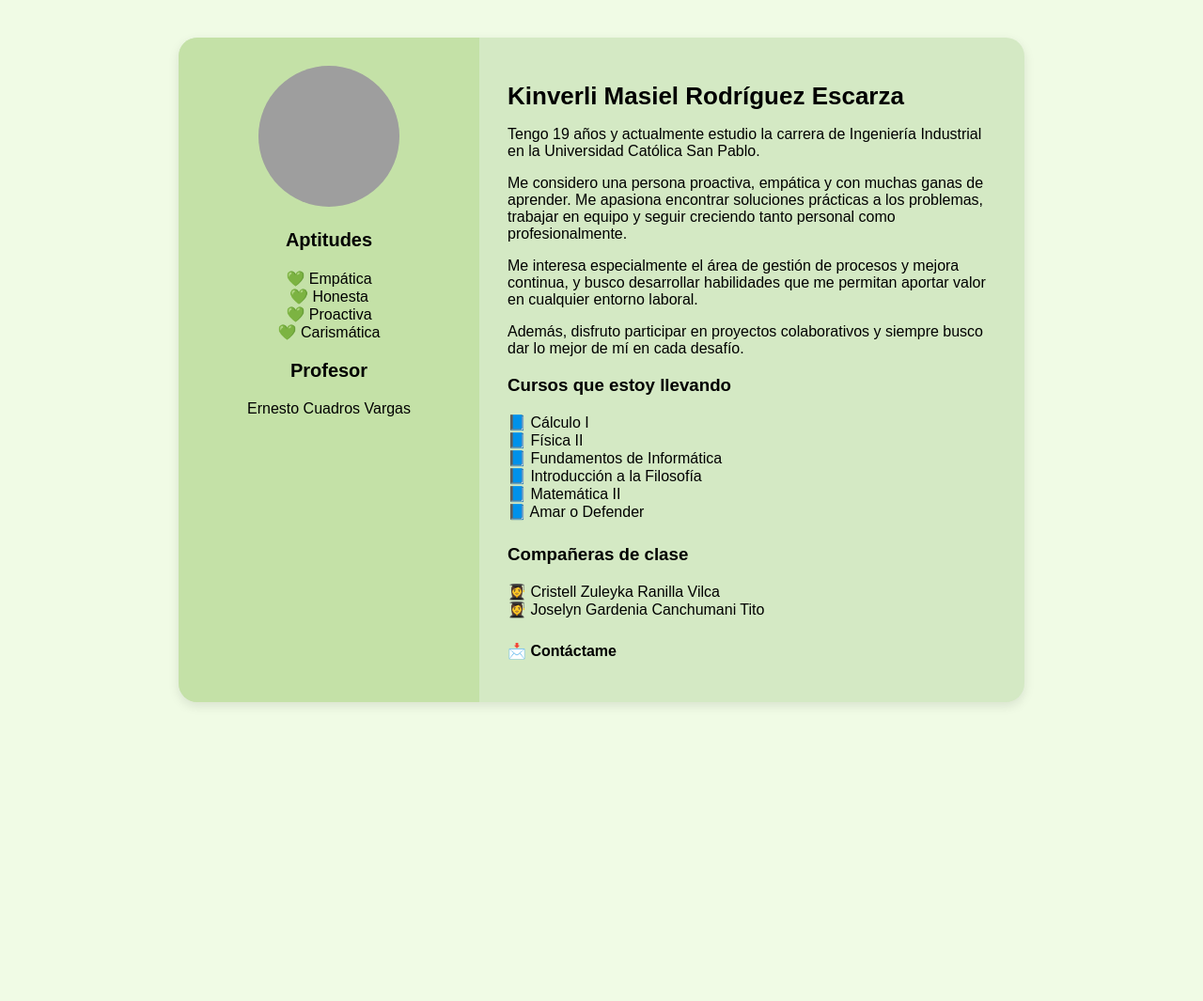
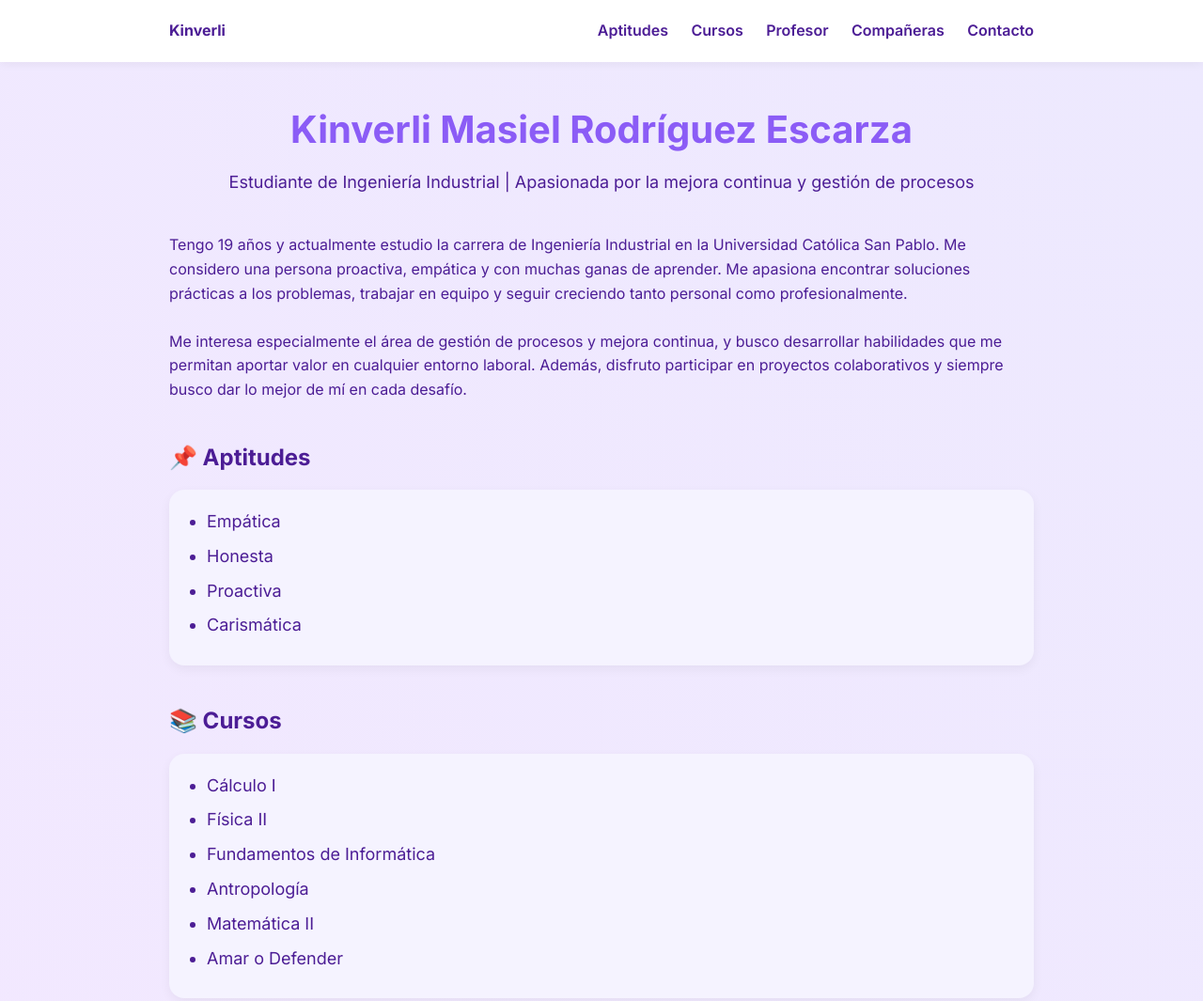
Before and after one commit to Kimberly230705/esta-si, a plain HTML site: page index.html in a window 1280 px wide. Shown: the top 1065 px of the page at 94% size. Before the commit the page ends 800 px from the top, so only its background shows below. Drawn offline with Linux system fonts and the light colour scheme; grey boxes are pictures that could not be loaded.

Commit message:
Update index.html

```diff
--- a/index.html
+++ b/index.html
@@ -1,131 +1,258 @@
 <!DOCTYPE html>
 <html lang="es">
 <head>
-  <meta charset="UTF-8">
+  <meta charset="UTF-8" />
+  <meta name="viewport" content="width=device-width, initial-scale=1.0"/>
   <title>Kinverli Masiel Rodríguez Escarza</title>
+  <link href="https://fonts.googleapis.com/css2?family=Inter:wght@400;600;700&display=swap" rel="stylesheet">
   <style>
-    body {
-      font-family: sans-serif;
-      background-color: #f0fbe5;
+    :root {
+      --primary: #8b5cf6;
+      --dark: #4c1d95;
+      --light: #f3e8ff;
+      --white: #fff;
+    }
+
+    * {
       margin: 0;
       padding: 0;
-    }
-    .container {
-      display: flex;
-      flex-direction: row;
-      max-width: 900px;
-      margin: 40px auto;
-      background-color: #d4e9c4;
-      border-radius: 20px;
-      overflow: hidden;
-      box-shadow: 0 4px 12px rgba(0,0,0,0.1);
-    }
-    .left {
-      flex: 1;
-      background-color: #c4e1a7;
-      padding: 30px;
-      text-align: center;
-    }
-    .left img {
-      width: 150px;
-      height: 150px;
-      border-radius: 100px;
-      object-fit: cover;
-    }
-    .left h3 {
-      margin-top: 20px;
-      font-size: 20px;
-    }
-    .left ul {
-      list-style: none;
-      padding: 0;
-      margin-top: 10px;
-    }
-    .left ul li::before {
-      content: "💚 ";
+      box-sizing: border-box;
+      scroll-behavior: smooth;
     }
 
-    .right {
-      flex: 2;
-      padding: 30px;
+    body {
+      font-family: 'Inter', sans-serif;
+      background: linear-gradient(to top right, var(--light), #ede9fe);
+      color: var(--dark);
+      line-height: 1.6;
     }
 
-    .right h1 {
-      font-size: 26px;
+    header {
+      background-color: var(--white);
+      box-shadow: 0 2px 10px rgba(0, 0, 0, 0.05);
+      position: sticky;
+      top: 0;
+      z-index: 1000;
+    }
+
+    nav {
+      max-width: 960px;
+      margin: auto;
+      display: flex;
+      justify-content: space-between;
+      align-items: center;
+      padding: 20px;
+    }
+
+    nav a {
+      color: var(--dark);
+      font-weight: 600;
+      margin-left: 20px;
+      text-decoration: none;
+    }
+
+    nav a:hover {
+      color: var(--primary);
+    }
+
+    .container {
+      max-width: 960px;
+      margin: auto;
+      padding: 40px 20px;
+    }
+
+    h1 {
+      font-size: 40px;
+      font-weight: 700;
+      color: var(--primary);
+      text-align: center;
       margin-bottom: 10px;
     }
 
-    .right p {
-      margin-bottom: 15px;
+    .subtitle {
+      font-size: 18px;
+      text-align: center;
+      margin-bottom: 40px;
+      color: var(--dark);
     }
 
     .section {
-      margin-bottom: 25px;
+      margin-bottom: 40px;
     }
 
-    .courses ul,
-    .companions ul {
-      list-style: none;
-      padding-left: 0;
+    .section h2 {
+      font-size: 24px;
+      margin-bottom: 15px;
+      color: var(--dark);
     }
 
-    .courses ul li::before {
-      content: "📘 ";
+    .card {
+      background: #f5f3ff;
+      padding: 20px;
+      border-radius: 16px;
+      box-shadow: 0 4px 12px rgba(0,0,0,0.05);
     }
 
-    .companions ul li::before {
-      content: "👩‍🎓 ";
+    ul {
+      list-style: disc;
+      padding-left: 20px;
     }
 
-    .contact {
+    li {
+      font-size: 18px;
+      margin-bottom: 8px;
+    }
+
+    .contact-button {
+      display: inline-block;
+      background: var(--primary);
+      color: white;
+      padding: 14px 24px;
+      border-radius: 10px;
+      font-size: 18px;
+      font-weight: bold;
+      border: none;
+      cursor: pointer;
       margin-top: 20px;
+    }
+
+    .contact-button:hover {
+      background: #7c3aed;
+    }
+
+    .contact-section {
+      display: none;
+      margin-top: 20px;
+      animation: fadeIn 0.5s ease-in-out forwards;
+    }
+
+    .contact-card {
+      background: var(--light);
+      padding: 20px;
+      border-radius: 12px;
+      text-align: left;
+    }
+
+    .contact-card a {
+      color: var(--primary);
       font-weight: bold;
+      text-decoration: none;
+    }
+
+    .contact-card a:hover {
+      text-decoration: underline;
+    }
+
+    footer {
+      text-align: center;
+      padding: 20px;
+      background: #ede9fe;
+      font-size: 14px;
+      color: var(--dark);
+    }
+
+    @keyframes fadeIn {
+      from { opacity: 0; transform: translateY(10px); }
+      to { opacity: 1; transform: translateY(0); }
     }
   </style>
 </head>
 <body>
-  <div class="container">
-    <div class="left">
-      <img src="https://i.imgur.com/5N4OX1J.png" alt="Kinverli">
-      <h3>Aptitudes</h3>
+
+  <header>
+    <nav>
+      <div><strong>Kinverli</strong></div>
+      <div>
+        <a href="#aptitudes">Aptitudes</a>
+        <a href="#cursos">Cursos</a>
+        <a href="#profesor">Profesor</a>
+        <a href="#companeras">Compañeras</a>
+        <a href="#contacto">Contacto</a>
+      </div>
+    </nav>
+  </header>
+
+  <main class="container">
+    <h1>Kinverli Masiel Rodríguez Escarza</h1>
+    <p class="subtitle">Estudiante de Ingeniería Industrial | Apasionada por la mejora continua y gestión de procesos</p>
+
+    <div class="section">
+      <p>
+        Tengo 19 años y actualmente estudio la carrera de Ingeniería Industrial en la Universidad Católica San Pablo. Me considero una persona proactiva, empática y con muchas ganas de aprender. Me apasiona encontrar soluciones prácticas a los problemas, trabajar en equipo y seguir creciendo tanto personal como profesionalmente.
+      </p>
+      <br>
+      <p>
+        Me interesa especialmente el área de gestión de procesos y mejora continua, y busco desarrollar habilidades que me permitan aportar valor en cualquier entorno laboral. Además, disfruto participar en proyectos colaborativos y siempre busco dar lo mejor de mí en cada desafío.
+      </p>
+    </div>
+
+    <div class="section" id="aptitudes">
+      <h2>📌 Aptitudes</h2>
+      <div class="card">
         <ul>
           <li>Empática</li>
           <li>Honesta</li>
           <li>Proactiva</li>
           <li>Carismática</li>
         </ul>
-      <h3>Profesor</h3>
-      <p>Ernesto Cuadros Vargas</p>
       </div>
-    <div class="right">
-      <h1>Kinverli Masiel Rodríguez Escarza</h1>
-      <p>Tengo 19 años y actualmente estudio la carrera de Ingeniería Industrial en la Universidad Católica San Pablo.</p>
-      <p>Me considero una persona proactiva, empática y con muchas ganas de aprender. Me apasiona encontrar soluciones prácticas a los problemas, trabajar en equipo y seguir creciendo tanto personal como profesionalmente.</p>
-      <p>Me interesa especialmente el área de gestión de procesos y mejora continua, y busco desarrollar habilidades que me permitan aportar valor en cualquier entorno laboral.</p>
-      <p>Además, disfruto participar en proyectos colaborativos y siempre busco dar lo mejor de mí en cada desafío.</p>
+    </div>
 
-      <div class="section courses">
-        <h3>Cursos que estoy llevando</h3>
+    <div class="section" id="cursos">
+      <h2>📚 Cursos</h2>
+      <div class="card">
         <ul>
           <li>Cálculo I</li>
           <li>Física II</li>
           <li>Fundamentos de Informática</li>
-          <li>Introducción a la Filosofía</li>
+          <li>Antropología</li>
           <li>Matemática II</li>
           <li>Amar o Defender</li>
         </ul>
       </div>
+    </div>
 
-      <div class="section companions">
-        <h3>Compañeras de clase</h3>
+    <div class="section" id="profesor">
+      <h2>👨‍🏫 Profesor</h2>
+      <div class="card">Ernesto Cuadros Vargas</div>
+    </div>
+
+    <div class="section" id="companeras">
+      <h2>👩‍🎓 Compañeras de clase</h2>
+      <div class="card">
         <ul>
           <li>Cristell Zuleyka Ranilla Vilca</li>
           <li>Joselyn Gardenia Canchumani Tito</li>
         </ul>
       </div>
+    </div>
 
-      <p class="contact">📩 Contáctame</p>
+    <div class="section" id="contacto" style="text-align:center;">
+      <button class="contact-button" onclick="mostrarContacto()">📩 Contáctame</button>
+
+      <div class="contact-section" id="datos-contacto">
+        <div class="contact-card" style="margin-top: 20px;">
+          <p><strong>🔗 LinkedIn:</strong>
+            <a href="https://www.linkedin.com/in/kinverli-masiel-rodriguez-escarza-a47600367/?originalSubdomain=pe" target="_blank">
+              Ir a mi perfil
+            </a>
+          </p>
+          <p><strong>✉️ Correo:</strong> kinverli.rodriguez@ucsp.edu.com</p>
         </div>
       </div>
+    </div>
+  </main>
+
+  <footer>
+    © 2025 Kinverli Masiel Rodríguez Escarza. Todos los derechos reservados.
+  </footer>
+
+  <script>
+    function mostrarContacto() {
+      const contacto = document.getElementById("datos-contacto");
+      contacto.style.display = (contacto.style.display === "block") ? "none" : "block";
+    }
+  </script>
+
 </body>
 </html>
```
Lines whose indentation alone changed are shown as unchanged.
